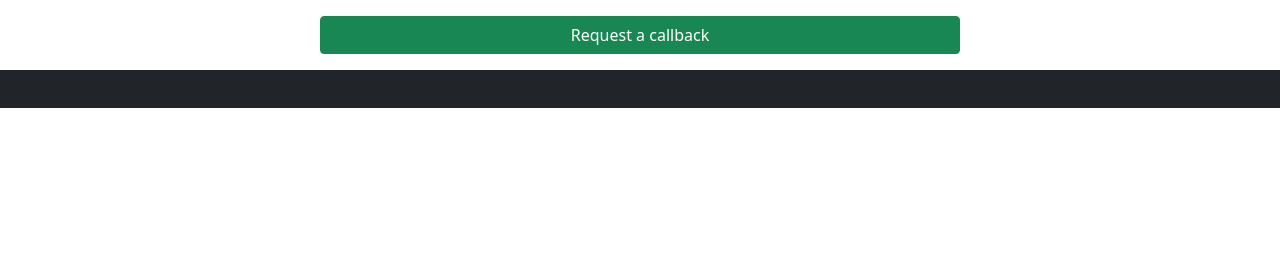
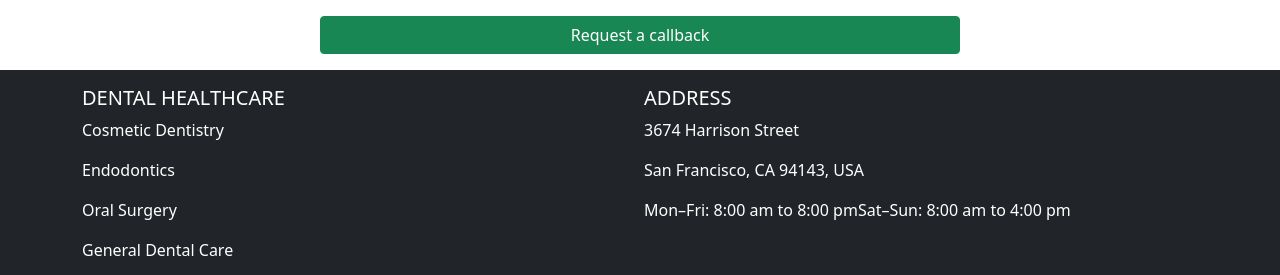
Before and after one commit to PranoySarker/Teeth-Zone, a React (Create React App) app: page / in a window 1280 px wide. Shown: the part 1959-2234 px from the top of the page. Before the commit the page ends 2075 px from the top, so only its background shows below. Built offline with nearby package versions, Linux system fonts and the light colour scheme; no server answers.

Commit message:
protected route

```diff
--- a/src/pages/shared/Footer/Footer.js
+++ b/src/pages/shared/Footer/Footer.js
@@ -2,9 +2,25 @@ import React from 'react';
 
 const Footer = () => {
     return (
-        <div className='bg-dark'>
-            <h2>This is footer</h2>
-        </div>
+        <div className='bg-dark text-white' style={{ height: 'auto' }}>
+            <div className='container pt-3'>
+                <div className='row gx-2'>
+                    <div className="col-6 ">
+                        <h5>DENTAL HEALTHCARE</h5>
+                        <p>Cosmetic Dentistry</p>
+                        <p>Endodontics</p>
+                        <p>Oral Surgery</p>
+                        <p>General Dental Care</p>
+                    </div>
+                    <div className='col-6 '>
+                        <h5>ADDRESS</h5>
+                        <p>3674 Harrison Street</p>
+                        <p>San Francisco, CA 94143, USA</p>
+                        <p>Mon–Fri: 8:00 am to 8:00 pmSat–Sun: 8:00 am to 4:00 pm</p>
+                    </div>
+                </div >
+            </div >
+        </div >
     );
 };
 
```
Also changed, not shown: src/pages/RequireAuth/RequireAuth.js (added, +11 -0 lines).
